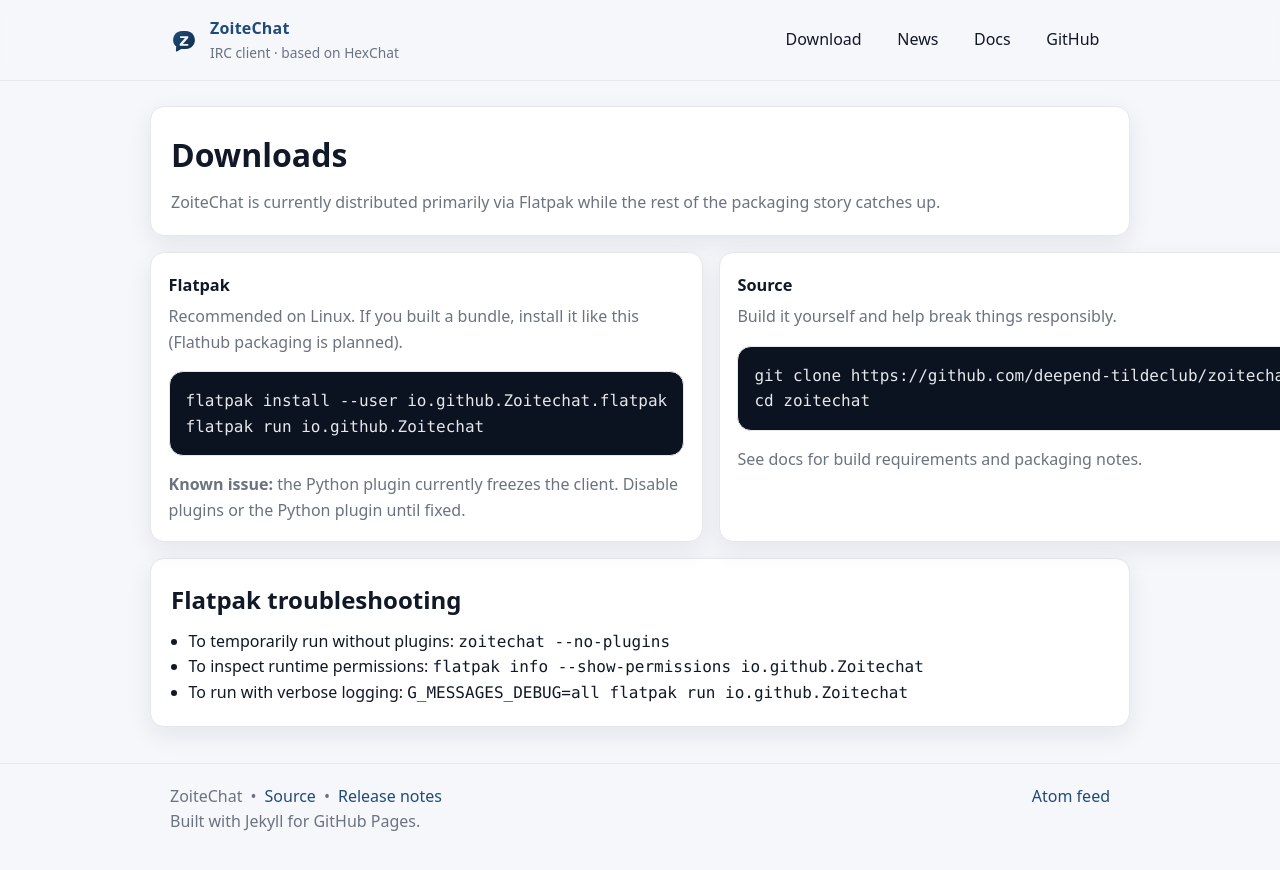
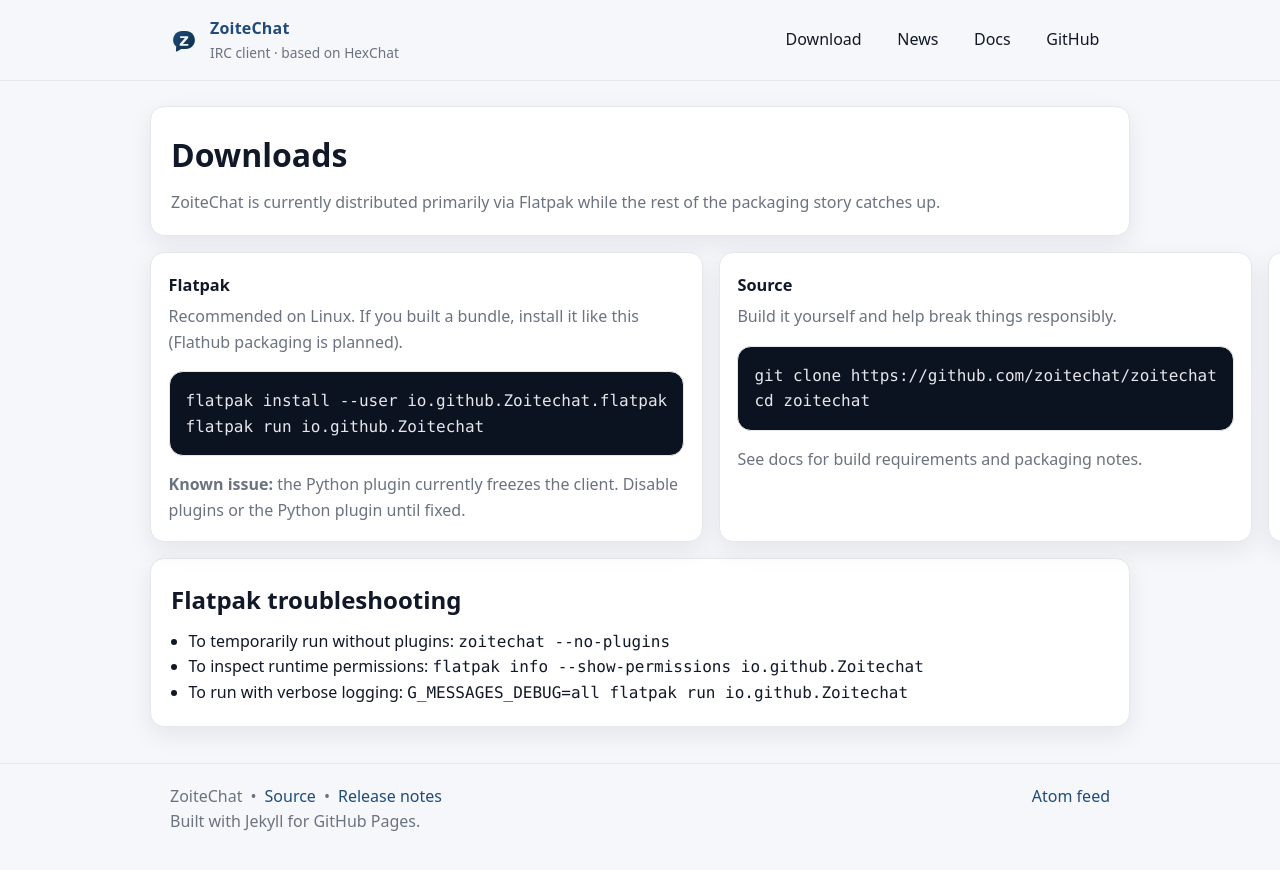
Before and after one commit to ZoiteChat/zoitechat.github.io, a Jekyll site: the page built from downloads.md, in a window 1280 px wide. Shown: the top 870 px of the page. Built offline with Jekyll 4.4.1, drawn with Linux system fonts in a browser that asks for light colours; part of the change alters nothing that is shown.

Commit message:
Update repository URL in configuration file

```diff
--- a/_config.yml
+++ b/_config.yml
@@ -6,7 +6,7 @@ url: ""          # set to https://<user>.github.io or your custom domain
 baseurl: ""      # keep empty for root hosting
 
 # Project metadata
-repo_url: "https://github.com/deepend-tildeclub/zoitechat"
+repo_url: "https://github.com/zoitechat/zoitechat"
 docs_url: "/docs/en/latest/"
 hexchat_base_version: "2.16.2"
 zoitechat_initial_version: "2.17.0"
```
